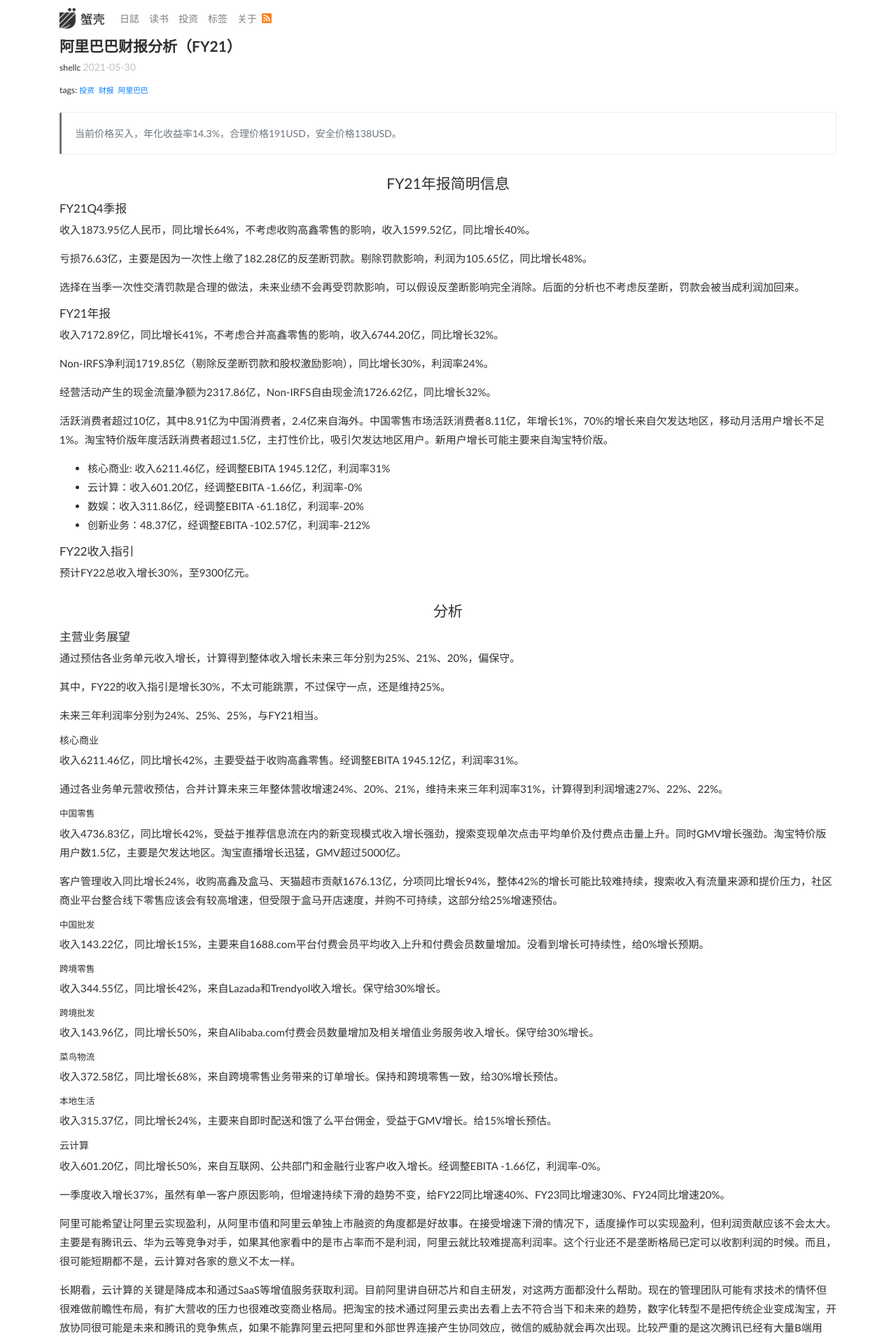
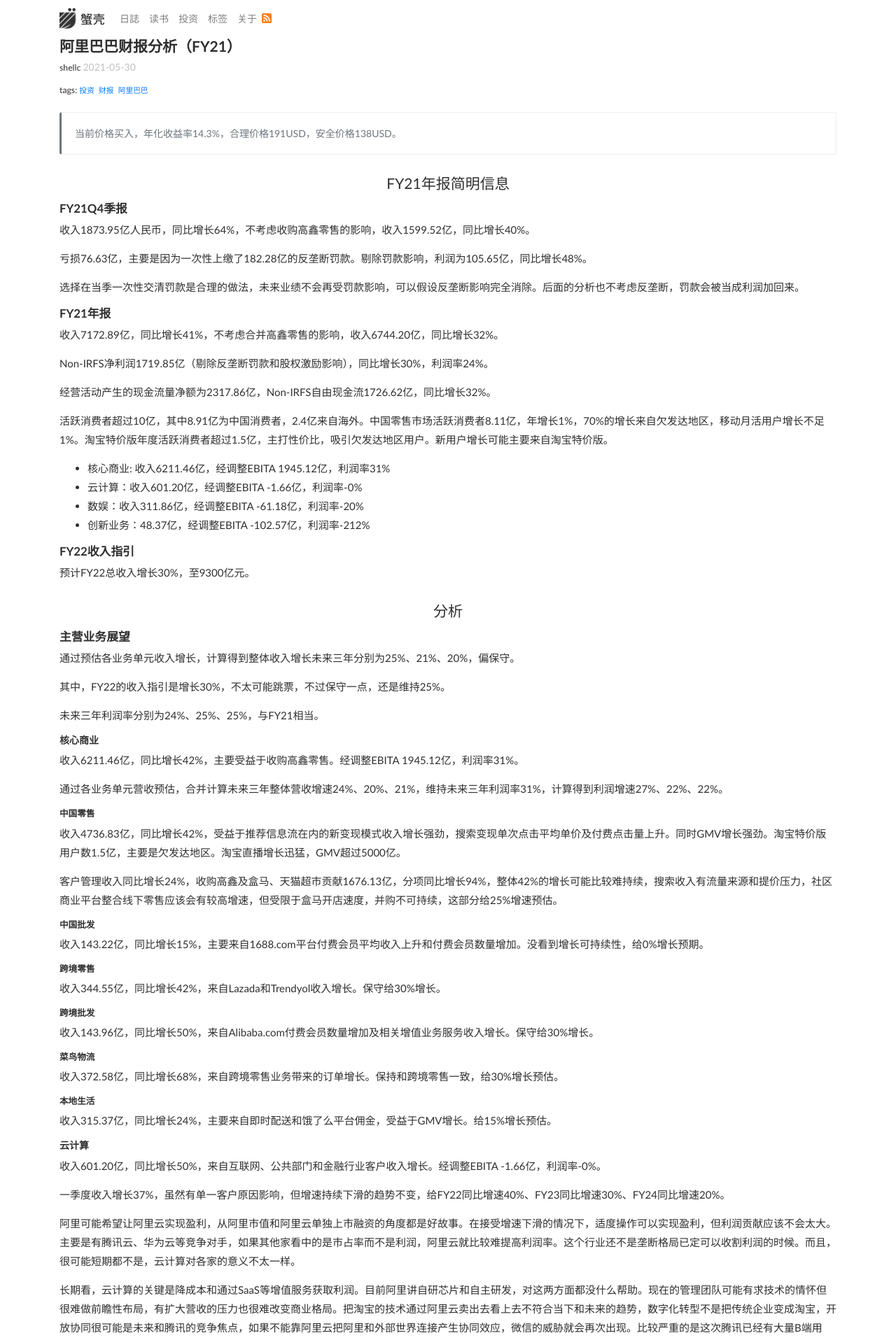
Before and after one commit to shellc/shellc.github.io, a Jekyll site: the page built from _posts/2021-05-30-阿里巴巴财报分析（FY21）.md, in a window 1280 px wide. Shown: the top 1915 px of the page at 70% size. Built offline with Jekyll 4.4.1, drawn with Linux system fonts in a browser that asks for light colours; some web fonts are replaced.

Commit message:
update style

```diff
--- a/assets/css/styles.css
+++ b/assets/css/styles.css
@@ -12,10 +12,10 @@
 }
 h1 {font-size:1.5rem; font-weight: bold;}
 h2 {font-size:1.5rem; margin-top: 2rem; margin-bottom: 1rem; text-align: center}
-h3 {font-size:1.2rem;  }
-h4 {font-size:1rem; }
-h5 {font-size:0.9rem; }
-h6 {font-size: 0.9rem;}
+h3 {font-size:1.2rem; font-weight: bold; }
+h4 {font-size:1rem; font-weight: bold;}
+h5 {font-size:0.9rem; font-weight: bold;}
+h6 {font-size: 0.9rem;font-weight: bold;}
 
 a {
     text-decoration: none;
```
